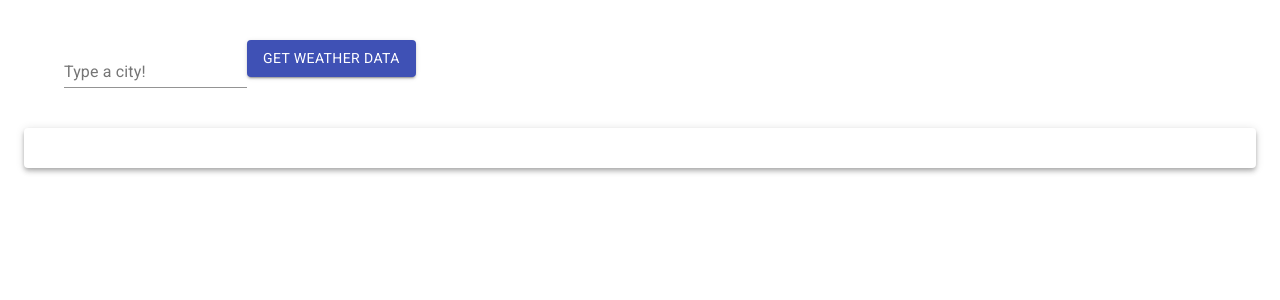
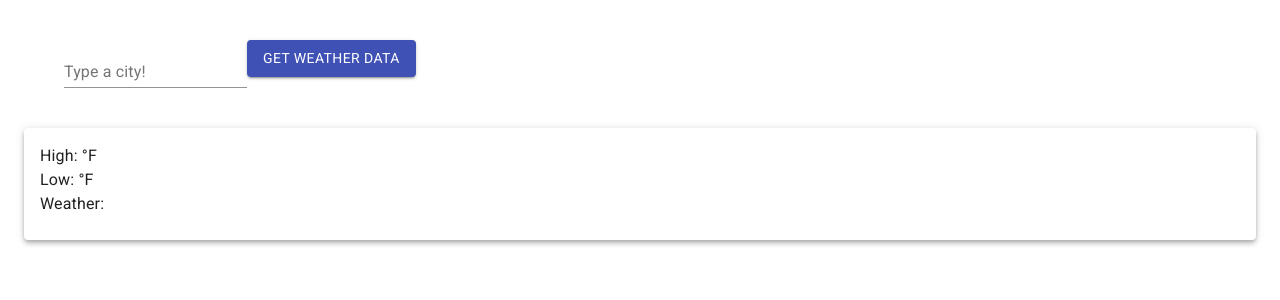
Before and after one commit to rob-3/weather-app-improved, a React (Create React App) app: page / in a window 1280 px wide. Shown: the top 300 px of the page. Built offline with nearby package versions, Linux system fonts and the light colour scheme.

Commit message:
Add low and weather to output

```diff
--- a/src/App.js
+++ b/src/App.js
@@ -1,6 +1,15 @@
 import './App.css';
 import 'fontsource-roboto';
-import { Container, TextField, Box, Button, Card, CardContent, CircularProgress } from "@material-ui/core";
+import {
+  Container,
+  TextField,
+  Box,
+  Button,
+  Card,
+  CardContent,
+  CircularProgress,
+  Typography,
+} from "@material-ui/core";
 import { useState } from "react";
 
 const proxy = "https://cors-anywhere.herokuapp.com/";
@@ -11,7 +20,7 @@ const toFarenheit = celcius => Math.round((celcius * 1.8) + 32);
 
 function App() {
   const [query, setQuery] = useState("");
-  const [highTemp, setHighTemp] = useState(null);
+  const [weatherData, setWeatherData] = useState({});
   const [isLoading, setLoading] = useState(false);
 
   const typeHandler = event => setQuery(event.target.value);
@@ -30,7 +39,11 @@ function App() {
             const weatherData = cityData.consolidated_weather[0];
 
             setLoading(false);
-            setHighTemp(toFarenheit(weatherData.max_temp));
+            setWeatherData({
+              high: toFarenheit(weatherData.max_temp),
+              low: toFarenheit(weatherData.min_temp),
+              weather: weatherData.weather_state_name,
+            });
           });
       })
       .catch(error => {
@@ -50,7 +63,13 @@ function App() {
       </Box>
       <Card elevation={4}>
         <CardContent>
-          { isLoading ?  <CircularProgress /> : highTemp }
+          { isLoading ?  <CircularProgress /> :
+          <Typography>
+            High: {weatherData.high}°F<br />
+            Low: {weatherData.low}°F<br />
+            Weather: {weatherData.weather}
+          </Typography>
+          }
         </CardContent>
       </Card>
     </Container>
```
